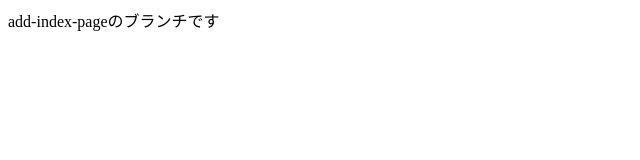
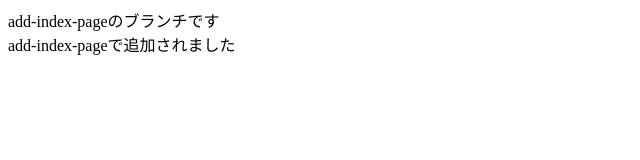
Before and after one commit to Escaity/git-study, a plain HTML site: page index.html in a window 1280 px wide. Shown: the whole page, without its empty margins (0-640 px from the left). Drawn offline with Linux system fonts and the light colour scheme.

Commit message:
index.htmlの編集

```diff
--- a/index.html
+++ b/index.html
@@ -8,5 +8,6 @@
   </head>
   <body>
     <div>add-index-pageのブランチです</div>
+    <div>add-index-pageで追加されました</div>
   </body>
 </html>
```
